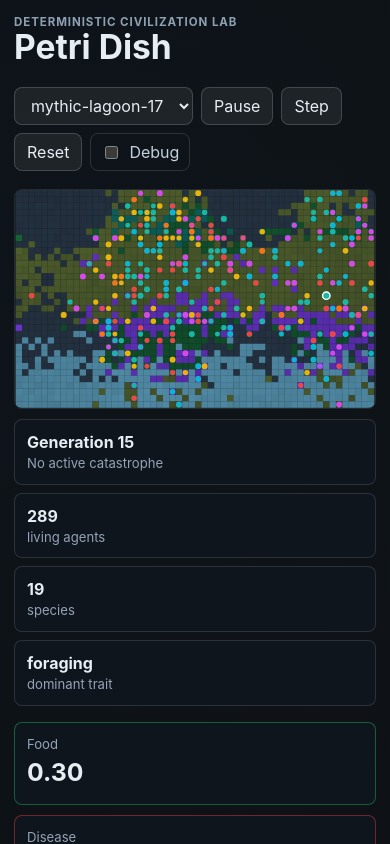
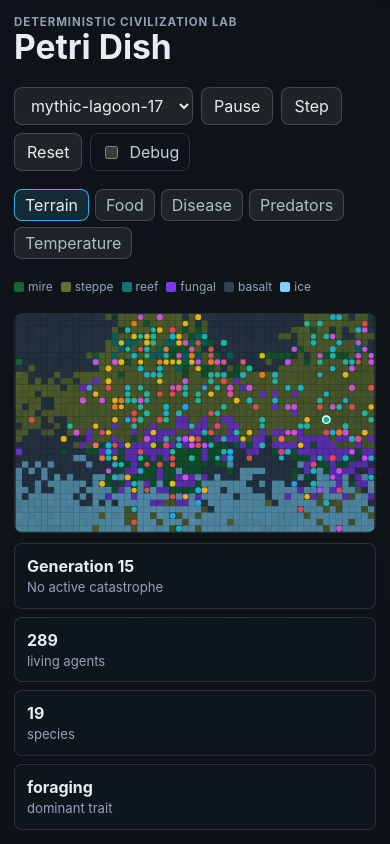
Before and after one commit to VoidAxiom/petri-dish, a React (Vite) app: page / in a window 390 px wide. Shown: the top 844 px of the page. Built offline with nearby package versions, Linux system fonts and the light colour scheme.

Commit message:
VOI-9 Add selection-pressure map overlays (#5)
* VOI-9 add selection pressure overlays

* VOI-9 harden render smoke setup

* VOI-9 fix terrain legend swatches

```diff
--- a/src/App.tsx
+++ b/src/App.tsx
@@ -2,6 +2,9 @@ import { useEffect, useMemo, useState } from "react";
 import { createWorld, genomeKeys, speciesColor, stepWorld, type Creature, type Genome, type SimulationEvent, type World } from "./simulation";
 
 const demoSeeds = ["mythic-lagoon-17", "glass-drought-41", "ember-reef-93"];
+const mapModes = ["terrain", "food", "disease", "predators", "temperature"] as const;
+
+type MapMode = (typeof mapModes)[number];
 
 export default function App() {
   const [seed, setSeed] = useState(demoSeeds[0]);
@@ -9,6 +12,7 @@ export default function App() {
   const [running, setRunning] = useState(true);
   const [selectedId, setSelectedId] = useState<string | undefined>(world.creatures[0]?.id);
   const [debug, setDebug] = useState(false);
+  const [mapMode, setMapMode] = useState<MapMode>("terrain");
   const selectedCreature = useMemo(
     () => world.creatures.find((creature) => creature.id === selectedId) ?? world.creatures[0],
     [selectedId, world.creatures]
@@ -67,7 +71,23 @@ export default function App() {
 
       <section className="lab-grid">
         <div className="map-stage">
-          <WorldMap world={world} selectedId={selectedCreature?.id} debug={debug} onSelect={setSelectedId} />
+          <div className="map-toolbar" aria-label="Map mode">
+            <div className="map-mode-buttons">
+              {mapModes.map((mode) => (
+                <button
+                  key={mode}
+                  type="button"
+                  className={mode === mapMode ? "active" : ""}
+                  aria-pressed={mode === mapMode}
+                  onClick={() => setMapMode(mode)}
+                >
+                  {mode}
+                </button>
+              ))}
+            </div>
+            <MapLegend mode={mapMode} />
+          </div>
+          <WorldMap world={world} selectedId={selectedCreature?.id} debug={debug} mode={mapMode} onSelect={setSelectedId} />
           <div className="event-strip">
             <div>
               <strong>Generation {world.generation}</strong>
@@ -115,11 +135,13 @@ function WorldMap({
   world,
   selectedId,
   debug,
+  mode,
   onSelect
 }: {
   world: World;
   selectedId?: string;
   debug: boolean;
+  mode: MapMode;
   onSelect: (id: string) => void;
 }) {
   const viewBox = `0 0 ${world.width} ${world.height}`;
@@ -147,7 +169,8 @@ function WorldMap({
           width="1"
           height="1"
           className={`terrain terrain-${cell.biome}`}
-          opacity={0.54 + cell.food * 0.42}
+          style={{ fill: cellFill(cell, mode) }}
+          opacity={cellOpacity(cell, mode)}
         />
       ))}
       {debug &&
@@ -175,6 +198,36 @@ function WorldMap({
         />
       ))}
     </svg>
+  );
+}
+
+function MapLegend({ mode }: { mode: MapMode }) {
+  if (mode === "terrain") {
+    return (
+      <div className="map-legend terrain-legend" aria-label="Terrain legend">
+        {["mire", "steppe", "reef", "fungal", "basalt", "ice"].map((biome) => (
+          <span key={biome}>
+            <i className={`terrain-${biome}`} />
+            {biome}
+          </span>
+        ))}
+      </div>
+    );
+  }
+
+  const labels: Record<Exclude<MapMode, "terrain">, [string, string]> = {
+    food: ["scarce", "abundant"],
+    disease: ["clean", "infected"],
+    predators: ["safe", "hunted"],
+    temperature: ["cold", "hot"]
+  };
+
+  return (
+    <div className={`map-legend pressure-legend pressure-legend-${mode}`} aria-label={`${mode} legend`}>
+      <span>{labels[mode][0]}</span>
+      <i />
+      <span>{labels[mode][1]}</span>
+    </div>
   );
 }
 
@@ -472,6 +525,22 @@ function creatureName(id: string, world: World): string {
   return world.creatures.find((creature) => creature.id === id)?.name ?? world.graveyard.find((creature) => creature.id === id)?.name ?? id;
 }
 
+function cellFill(cell: World["cells"][number], mode: MapMode): string | undefined {
+  if (mode === "terrain") return undefined;
+  if (mode === "food") return `hsl(${42 + cell.food * 82} 68% ${18 + cell.food * 28}%)`;
+  if (mode === "disease") return `hsl(${355 - cell.disease * 25} 74% ${13 + cell.disease * 42}%)`;
+  if (mode === "predators") return `hsl(${35 - cell.predatorPressure * 28} 82% ${15 + cell.predatorPressure * 38}%)`;
+  return `hsl(${210 - cell.temperature * 180} 72% ${26 + cell.temperature * 18}%)`;
+}
+
+function cellOpacity(cell: World["cells"][number], mode: MapMode): number {
+  if (mode === "terrain") return 0.54 + cell.food * 0.42;
+  if (mode === "food") return 0.56 + cell.food * 0.42;
+  if (mode === "disease") return 0.5 + cell.disease * 0.48;
+  if (mode === "predators") return 0.5 + cell.predatorPressure * 0.48;
+  return 0.74;
+}
+
 function eventColor(kind: SimulationEvent["kind"]): string {
   if (kind === "catastrophe") return "#f97316";
   if (kind === "extinction") return "#ef4444";
--- a/src/styles.css
+++ b/src/styles.css
@@ -118,6 +118,82 @@ h2 {
   min-width: 0;
 }
 
+.map-toolbar {
+  display: flex;
+  justify-content: space-between;
+  gap: 12px;
+  align-items: center;
+  margin-bottom: 10px;
+}
+
+.map-mode-buttons {
+  display: flex;
+  flex-wrap: wrap;
+  gap: 6px;
+}
+
+.map-mode-buttons button {
+  min-height: 32px;
+  padding: 0 10px;
+  color: #aebdca;
+  text-transform: capitalize;
+}
+
+.map-mode-buttons button.active {
+  border-color: rgba(56, 189, 248, 0.9);
+  color: #e6edf3;
+  background: rgba(56, 189, 248, 0.14);
+}
+
+.map-legend {
+  display: flex;
+  align-items: center;
+  justify-content: flex-end;
+  gap: 8px;
+  min-height: 32px;
+  color: #94a3b8;
+  font-size: 0.75rem;
+}
+
+.terrain-legend {
+  flex-wrap: wrap;
+}
+
+.terrain-legend span {
+  display: inline-flex;
+  align-items: center;
+  gap: 4px;
+}
+
+.terrain-legend i {
+  width: 10px;
+  height: 10px;
+  border-radius: 2px;
+}
+
+.pressure-legend i {
+  width: 92px;
+  height: 8px;
+  border-radius: 999px;
+  border: 1px solid rgba(255, 255, 255, 0.15);
+}
+
+.pressure-legend-food i {
+  background: linear-gradient(90deg, hsl(42 68% 18%), hsl(124 68% 46%));
+}
+
+.pressure-legend-disease i {
+  background: linear-gradient(90deg, hsl(355 74% 13%), hsl(330 74% 55%));
+}
+
+.pressure-legend-predators i {
+  background: linear-gradient(90deg, hsl(35 82% 15%), hsl(7 82% 53%));
+}
+
+.pressure-legend-temperature i {
+  background: linear-gradient(90deg, hsl(210 72% 26%), hsl(30 72% 44%));
+}
+
 .world-map {
   width: 100%;
   aspect-ratio: 56 / 34;
@@ -130,26 +206,32 @@ h2 {
 
 .terrain-mire {
   fill: #166534;
+  background: #166534;
 }
 
 .terrain-steppe {
   fill: #5f6f32;
+  background: #5f6f32;
 }
 
 .terrain-reef {
   fill: #0f766e;
+  background: #0f766e;
 }
 
 .terrain-fungal {
   fill: #7c3aed;
+  background: #7c3aed;
 }
 
 .terrain-basalt {
   fill: #334155;
+  background: #334155;
 }
 
 .terrain-ice {
   fill: #7dd3fc;
+  background: #7dd3fc;
 }
 
 .event-strip {
@@ -498,6 +580,15 @@ h2 {
     justify-content: flex-start;
   }
 
+  .map-toolbar {
+    align-items: flex-start;
+    flex-direction: column;
+  }
+
+  .map-legend {
+    justify-content: flex-start;
+  }
+
   .event-strip,
   .dashboard-grid,
   .side-panel {
```
Also changed, not shown: 2 other files (tests, documents, lock files or other folders).
